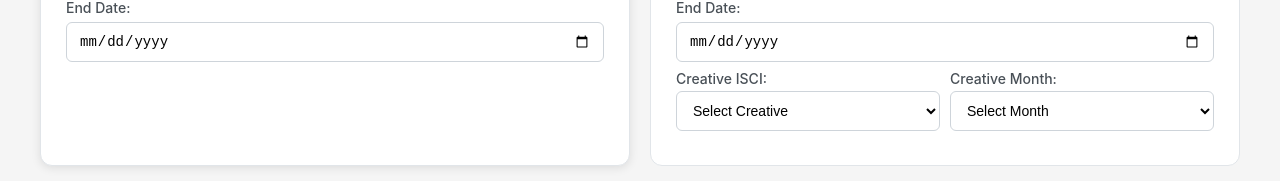
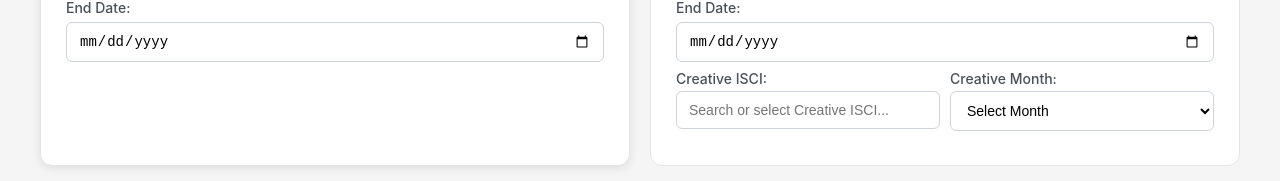
Before and after one commit to qualminds-ai/XR_Media_Plan, a React (Create React App) app in the folder frontend/: page / in a window 1280 px wide. Shown: the part 609-790 px from the top of the page. Built offline with nearby package versions, Linux system fonts and the light colour scheme; the HTML template or start-up script is replaced by a standard one.

Commit message:
Add searchable Creative ISCI dropdown with 156+ options and GitHub Actions auto-deployment

```diff
--- a/frontend/src/Media.css
+++ b/frontend/src/Media.css
@@ -971,3 +971,84 @@
     font-size: 14px;
   }
 }
+
+/* Searchable Dropdown Styles */
+.searchable-dropdown {
+  position: relative;
+  width: 100%;
+}
+
+.dropdown-options {
+  position: absolute;
+  top: 100%;
+  left: 0;
+  right: 0;
+  background: white;
+  border: 1px solid #ced4da;
+  border-top: none;
+  border-radius: 0 0 6px 6px;
+  max-height: 200px;
+  overflow-y: auto;
+  z-index: 1000;
+  box-shadow: 0 2px 8px rgba(0, 0, 0, 0.1);
+}
+
+.dropdown-option {
+  padding: 10px 12px;
+  cursor: pointer;
+  font-size: 14px;
+  border-bottom: 1px solid #f8f9fa;
+  transition: background-color 0.2s ease;
+}
+
+.dropdown-option:hover {
+  background-color: #f8f9fa;
+}
+
+.dropdown-option:last-child {
+  border-bottom: none;
+}
+
+.dropdown-option.no-results {
+  cursor: default;
+  color: #6c757d;
+  font-style: italic;
+}
+
+.dropdown-option.no-results:hover {
+  background-color: white;
+}
+
+/* Ensure dropdown appears above other elements */
+.dropdown-input-group {
+  position: relative;
+  z-index: 1;
+}
+
+/* Enhance the input styling for searchable dropdown */
+.searchable-dropdown .dropdown-input {
+  width: 100%;
+  box-sizing: border-box;
+}
+
+.searchable-dropdown .dropdown-input:focus {
+  border-radius: 6px 6px 0 0;
+}
+
+/* Custom scrollbar for dropdown options */
+.dropdown-options::-webkit-scrollbar {
+  width: 6px;
+}
+
+.dropdown-options::-webkit-scrollbar-track {
+  background: #f1f1f1;
+}
+
+.dropdown-options::-webkit-scrollbar-thumb {
+  background: #c1c1c1;
+  border-radius: 3px;
+}
+
+.dropdown-options::-webkit-scrollbar-thumb:hover {
+  background: #a1a1a1;
+}
--- a/frontend/src/Media.js
+++ b/frontend/src/Media.js
@@ -13,7 +13,19 @@ const Media = () => {
   const [isciPllf, setIsciPllf] = useState('');
   const [isciMonth, setIsciMonth] = useState('');
   const [processProgress, setProcessProgress] = useState(0);
+  const [isciSearchTerm, setIsciSearchTerm] = useState('');
+  const [isDropdownOpen, setIsDropdownOpen] = useState(false);
   const fileInputRef = useRef(null);
+
+  // ISCI Options List
+  const isciOptions = [
+    'CHM', 'CHS', 'HY', 'AOM', 'AKN', 'BH', 'BK', 'BKS', 'BMS', 'BM', 'BNB', 'CCM', 'CWH', 'CH', 'CCH', 'CRV', 'CV', 'CCB', 'DTA', 'DV', 'DMKC', 'FFM', 'FM', 'FYM', 'FS', 'FF', 'GVQ', 'GFE', 'SGF', 'GOC', 'GHFB', 'GH', 'GLH', 'HS', 'HVSR', 'HVB', 'HHB', 'HOS', 'HB', 'COH', 'HOC', 'HE', 'HG', 'HK', 'HSTA', 'HOV', 'HSM', 'IVC', 'IVG', 'IVHU', 'IVH', 'JWHB', 'JWHF', 'JWSH', 'JCH', 'JCKG', 'JCGL', 'JKSCP', 'JKHC', 'KH', 'KMH', 'KVB', 'KOI', 'KLH', 'KHER', 'LK', 'LRB', 'LRW', 'LVCH', 'LH', 'LFR', 'MCGAW', 'MKA', 'MKP', 'MBB', 'MBOB', 'MRV', 'MC', 'MOR', 'PSS', 'MOF', 'MOK', 'MN', 'MVC', 'MWSK', 'MS', 'MV', 'MWA', 'MCM', 'NM', 'PA', 'PLLF', 'PBG', 'PK', 'PKS', 'PV', 'AV', 'RF', 'RDG', 'RDBH', 'RBG', 'RCT', 'RK', 'SH', 'SNT', 'SS', 'SBH', 'SBHS', 'STH', 'SPM', 'SOCL', 'SOW', 'SHS', 'TH', 'TGA', 'TGC', 'TGHN', 'TGM', 'TGSN', 'TGV', 'TV', 'TTRV', 'TT', 'AVC', 'DTK', 'TDMS', 'TWH', 'TMM', 'TOS', 'VEH', 'VLC', 'VMO', 'VCSD', 'VCSB', 'WLS', 'WN', 'WKF', 'WS', 'WVD', 'WH', 'ZFC'
+  ];
+
+  // Filter ISCI options based on search term
+  const filteredIsciOptions = isciOptions.filter(option =>
+    option.toLowerCase().includes(isciSearchTerm.toLowerCase())
+  );
 
   // Error states for validation
   const [fileError, setFileError] = useState(false);
@@ -32,6 +44,8 @@ const Media = () => {
     setCreativeEndDate('');
     setIsciPllf('');
     setIsciMonth('');
+    setIsciSearchTerm('');
+    setIsDropdownOpen(false);
     // Reset error states
     setFileError(false);
     setStartDateError(false);
@@ -124,9 +138,25 @@ const Media = () => {
     setCreativeEndDateError(false);
   };
 
-  const handleIsciPllf = (event) => {
-    setIsciPllf(event.target.value);
+  const handleIsciSelect = (option) => {
+    setIsciPllf(option);
     setIsciPlflfError(false);
+    setIsDropdownOpen(false);
+    setIsciSearchTerm('');
+  };
+
+  const handleIsciSearchChange = (event) => {
+    setIsciSearchTerm(event.target.value);
+    setIsDropdownOpen(true);
+  };
+
+  const handleIsciInputFocus = () => {
+    setIsDropdownOpen(true);
+  };
+
+  const handleIsciInputBlur = () => {
+    // Delay closing to allow option selection
+    setTimeout(() => setIsDropdownOpen(false), 200);
   };
 
   const handleIsciMonth = (event) => {
@@ -356,19 +386,35 @@ const Media = () => {
           <div className="dropdown-inputs">
             <div className="dropdown-input-group">
               <label htmlFor="isciPllf">Creative ISCI:</label>
-              <select
-                id="isciPllf"
-                value={isciPllf}
-                onChange={handleIsciPllf}
-                className={`dropdown-input ${isciPlflfError ? 'error' : ''}`}
-              >
-                <option value="0">Select Creative</option>
-                <option value="PLLF">PLLF</option>
-                <option value="BH">BH</option>
-                <option value="XYZ">XYZ</option>
-                 <option value="PQR">PQR</option>
-
-              </select>
+              <div className="searchable-dropdown">
+                <input
+                  type="text"
+                  id="isciPllf"
+                  value={isciPllf || isciSearchTerm}
+                  onChange={handleIsciSearchChange}
+                  onFocus={handleIsciInputFocus}
+                  onBlur={handleIsciInputBlur}
+                  placeholder={isciPllf ? isciPllf : "Search or select Creative ISCI..."}
+                  className={`dropdown-input ${isciPlflfError ? 'error' : ''}`}
+                />
+                {isDropdownOpen && (
+                  <div className="dropdown-options">
+                    {filteredIsciOptions.length > 0 ? (
+                      filteredIsciOptions.map((option, index) => (
+                        <div
+                          key={index}
+                          className="dropdown-option"
+                          onClick={() => handleIsciSelect(option)}
+                        >
+                          {option}
+                        </div>
+                      ))
+                    ) : (
+                      <div className="dropdown-option no-results">No results found</div>
+                    )}
+                  </div>
+                )}
+              </div>
             </div>
             <div className="dropdown-input-group">
               <label htmlFor="isciMonth">Creative Month:</label>
```
